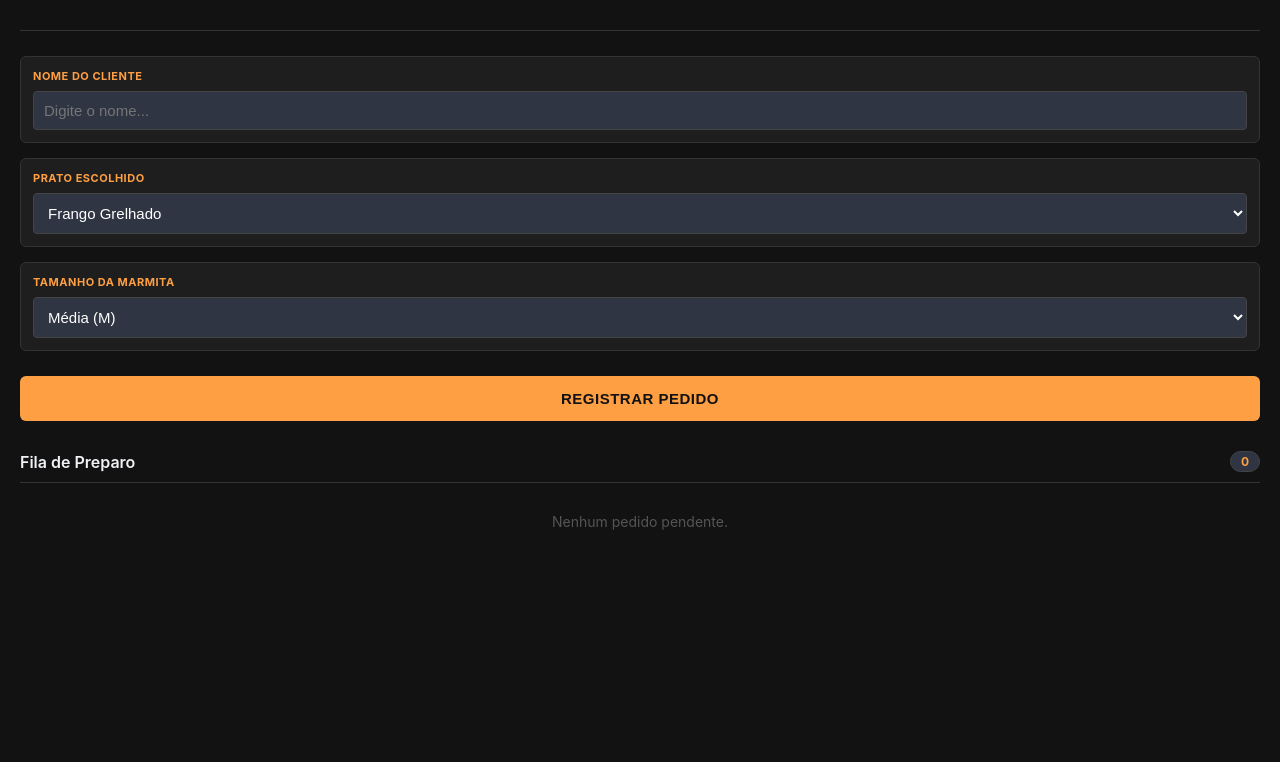
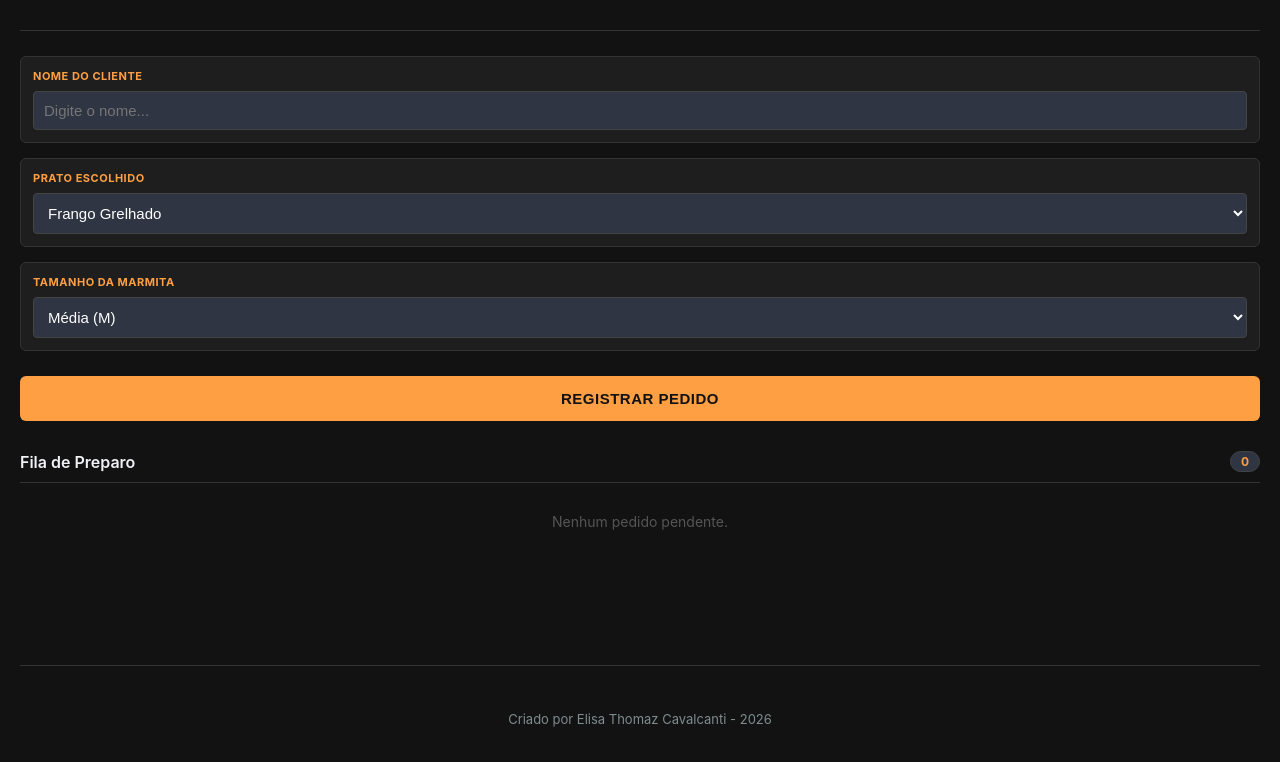
Before and after one commit to plushkle/marmitas, a plain HTML site: page gerenciador.html in a window 1280 px wide. Shown: the part 70-832 px from the top of the page. Before the commit the page ends 800 px from the top, so only its background shows below. Drawn offline with Linux system fonts and the light colour scheme.

Commit message:
Nova versao gerenciador.html

```diff
--- a/gerenciador.html
+++ b/gerenciador.html
@@ -5,13 +5,16 @@
     <meta name="viewport" content="width=device-width, initial-scale=1.0, maximum-scale=1.0, user-scalable=no">
     <title>Gerenciador de Marmitas</title>
     <style>
-        /* ESTILO PROFISSIONAL (DARK MODE) - Final Gold */
+        /* ESTILO PROFISSIONAL (DARK MODE) - Versão Final com Rodapé */
         body {
             background-color: #121212 !important;
             color: #e0e0e0 !important;
             font-family: -apple-system, BlinkMacSystemFont, "Segoe UI", Roboto, Helvetica, Arial, sans-serif;
             margin: 0;
             padding: 20px;
+            display: flex;
+            flex-direction: column;
+            min-height: 100vh;
         }
 
         /* HEADER LIMPO */
@@ -160,6 +163,17 @@
             background: #e74c3c;
             color: white;
         }
+
+        /* RODAPÉ */
+        footer {
+            margin-top: auto; /* Empurra pro final da tela */
+            padding-top: 40px;
+            padding-bottom: 10px;
+            text-align: center;
+            border-top: 1px solid #333;
+            color: #555;
+            font-size: 12px;
+        }
     </style>
 </head>
 <body>
@@ -204,6 +218,10 @@
     </div>
 
     <div id="lista"></div>
+
+    <footer>
+        <p>Criado por Elisa Thomaz Cavalcanti - 2026</p>
+    </footer>
 
     <script>
         document.addEventListener('DOMContentLoaded', function() {
@@ -306,7 +324,7 @@
                         const diff = agora - p.id;
                         elTimer.innerText = formatarTempo(diff);
 
-                        // Alerta visual discreto (amarelo > 5min, vermelho > 10min)
+                        // Alerta visual discreto
                         if (diff > 600000) {
                             elTimer.style.color = '#e74c3c'; // Vermelho
                         } else if (diff > 300000) {
```
